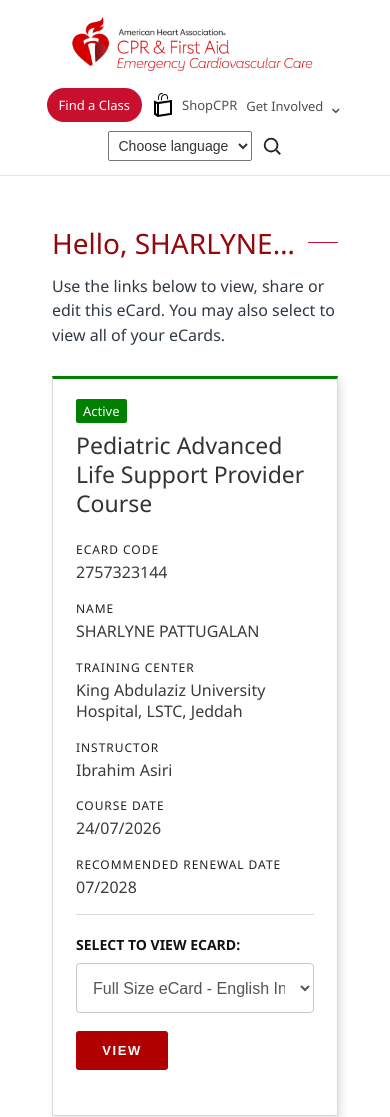
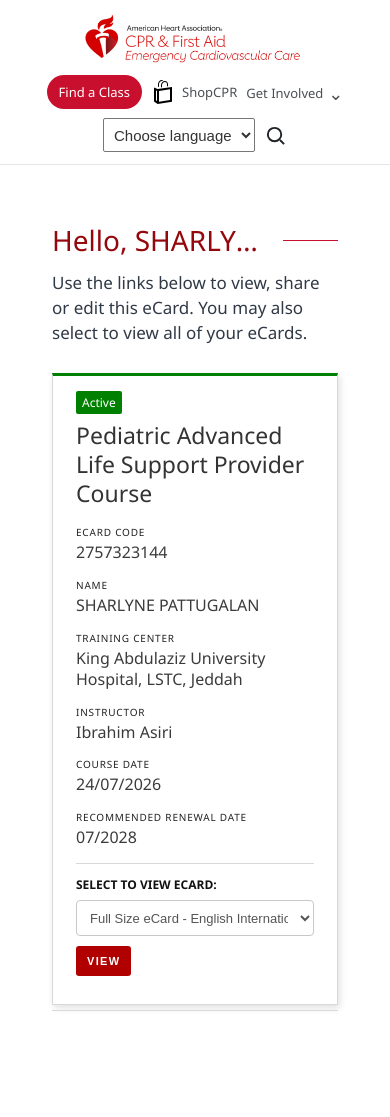
Before and after one commit to lordluciod-dotcom/latomed, a plain HTML site: page index.html in a window 390 px wide. Shown: the top 1117 px of the page. Drawn offline with nearby package versions, Linux system fonts and the light colour scheme; a script that the page names is missing.

Commit message:
Update index.html

```diff
--- a/index.html
+++ b/index.html
@@ -882,248 +882,201 @@
 
 
 /*auto adopt*/
-/* =====================================================
-   MOBILE / TABLET RESPONSIVE LAYOUT
-===================================================== */
-
-@media screen and (max-width: 700px) {
-
-  /* ---------- HEADER ---------- */
-
+/* =========================================
+   MOBILE / TABLET RESPONSIVE DESIGN
+========================================= */
+
+@media (max-width: 700px) {
+
+  /* HEADER */
   header {
-    width: 100%;
-    padding: 14px 20px;
+    padding: 12px 16px;
     display: flex;
-    flex-direction: column;
-    align-items: center;
-    gap: 14px;
-    overflow: hidden;
+    flex-wrap: wrap;
+    justify-content: center;
+    gap: 10px;
   }
 
   .brand {
     width: 100%;
-    display: flex;
     justify-content: center;
   }
 
   .client-logo {
-    width: 280px;
-    max-width: 90vw;
+    width: 250px;
     height: auto;
     position: static;
     transform: none;
-    margin: 0;
-  }
-
+    margin: 0 auto;
+  }
+
+  /* NAVIGATION */
   nav {
     width: 100%;
     margin-left: 0;
-    display: flex;
     justify-content: center;
-    align-items: center;
-    gap: 12px;
+    gap: 14px;
     flex-wrap: wrap;
+    order: 2;
+  }
+
+  .btn-primary {
+    font-size: 15px;
+    padding: 9px 16px;
   }
 
   .nav-link {
-    font-size: 14px;
-  }
-
-  .btn-primary {
-    padding: 9px 14px;
-    font-size: 14px;
+    font-size: 15px;
+  }
+
+  .shop-icon {
+    font-size: 21px;
   }
 
   select.lang {
-    font-size: 14px;
-    max-width: 150px;
+    font-size: 15px;
+    height: 34px;
   }
 
   .search-icon {
-    width: 22px;
-    height: 22px;
-  }
-
-
-  /* ---------- MAIN ---------- */
-
+    width: 23px;
+    height: 23px;
+  }
+
+
+  /* MAIN */
   main {
     width: 100%;
     max-width: 100%;
     margin: 0;
-    padding: 24px 26px 50px;
+    padding: 28px 26px 50px;
     transform: none;
   }
 
 
-  /* ---------- HELLO TITLE ---------- */
-
+  /* HELLO TITLE */
   .page-title-row {
+    gap: 10px;
     width: 100%;
-    display: flex;
-    align-items: center;
-    gap: 12px;
   }
 
   h2.page-title {
-    font-size: 30px;
-    white-space: nowrap;
+    font-size: 28px;
+    max-width: calc(100% - 60px);
     overflow: hidden;
     text-overflow: ellipsis;
-    max-width: 100%;
   }
 
   .page-title-line {
-    flex: 1;
-    min-width: 30px;
+    min-width: 55px;
   }
 
   .lede {
-    font-size: 16px;
-    line-height: 1.55;
+    font-size: 17px;
+    line-height: 1.45;
     margin: 12px 0 28px;
   }
 
 
-  /* ---------- ECARD CARD ---------- */
-
+  /* CARD */
   .card {
     width: 100%;
     max-width: 100%;
-    margin-top: 28px;
-    padding: 20px 23px 45px;
-    box-sizing: border-box;
-  }
-
-
-  /* ---------- CARD TITLE ---------- */
+    margin: 0;
+    padding: 14px 18px 28px;
+    border-top: 3px solid #008000;
+    box-shadow: 2px 3px 7px rgba(0,0,0,.12);
+  }
 
   .status {
-    font-size: 13px;
-    padding: 3px 7px;
-    margin-bottom: 8px;
+    font-size: 12px;
+    padding: 3px 6px;
+    margin-bottom: 7px;
   }
 
   .card h3 {
-    font-size: 24px;
+    font-size: 21px;
     line-height: 1.25;
-    margin-bottom: 24px;
-  }
-
-
-  /* ---------- CARD INFORMATION ---------- */
-
+    margin-bottom: 18px;
+  }
+
+
+  /* FIELDS */
   .grid {
-    width: 100%;
-    display: grid;
-    grid-template-columns: 1fr;
-    column-gap: 0;
-    row-gap: 0;
+    display: block;
   }
 
   .field {
-    margin-bottom: 16px;
+    margin-bottom: 15px;
   }
 
   .field label {
+    font-size: 10px;
+    letter-spacing: .08em;
+    margin-bottom: 3px;
+  }
+
+  .field .val {
+    font-size: 15px;
+    line-height: 1.3;
+  }
+
+
+  /* DIVIDER */
+  .divider {
+    margin: 5px 0 12px;
+  }
+
+
+  /* VIEW AREA */
+  .view-label {
     font-size: 12px;
-    letter-spacing: .08em;
-    margin-bottom: 4px;
-  }
-
-  .field .val {
-    font-size: 17px;
-    line-height: 1.35;
-    word-break: normal;
-    overflow-wrap: break-word;
-  }
-
-
-  /* ---------- DIVIDER ---------- */
-
-  .divider {
-    width: 100%;
-    margin: 4px 0 20px;
-  }
-
-
-  /* ---------- ECARD SELECT ---------- */
-
-  .view-label {
-    font-size: 14px;
-    margin-bottom: 9px;
+    margin-bottom: 7px;
   }
 
   .view-row {
-    width: 100%;
-    display: flex;
-    flex-direction: column;
-    align-items: stretch;
-    gap: 18px;
+    gap: 10px;
   }
 
   select.ecard-select {
     width: 100%;
-    max-width: 100%;
-    height: 50px;
-    padding: 8px 12px;
-    font-size: 16px;
+    height: 36px;
+    padding: 6px 9px;
+    font-size: 13px;
   }
 
   .btn-view {
-    width: auto;
-    align-self: flex-start;
-    min-width: 92px;
-    padding: 12px 15px;
-    font-size: 13px;
-  }
-
-
-  /* ---------- FOOTER SUPPORT ---------- */
-
-  .footer-support {
-    width: 100%;
-  }
-
+    padding: 9px 11px;
+    min-width: 50px;
+    font-size: 11px;
+  }
+
+
+  /* FOOTER */
   .footer-support-inner {
-    width: 100%;
+    padding: 25px 26px;
     min-height: auto;
-    padding: 35px 26px;
-    display: flex;
-    flex-direction: column;
-    gap: 25px;
-  }
-
-  .support-left {
-    font-size: 13px;
+    display: block;
   }
 
   .support-right {
     width: 100%;
-    padding-top: 0;
-  }
-
-
-  /* ---------- FOOTER ---------- */
+    padding-top: 20px;
+  }
 
   .footer-main {
-    width: 100%;
-    max-width: 100%;
-    padding: 40px 26px;
     grid-template-columns: 1fr;
-    gap: 38px;
+    padding: 35px 26px;
+    gap: 35px;
   }
 
   .footer-middle {
-    width: 100%;
-    min-height: auto;
-    padding: 30px 26px;
-    flex-direction: column;
-    align-items: flex-start;
-    gap: 30px;
+    padding: 25px 26px;
+    display: block;
   }
 
   .social-links {
+    margin-bottom: 25px;
     flex-wrap: wrap;
   }
 
@@ -1132,11 +1085,9 @@
   }
 
   .footer-bottom {
-    padding: 35px 20px 25px;
-  }
-
-}
-
+    padding: 30px 20px 18px;
+  }
+}
 
 @media screen and (max-width: 480px) {
 
```
